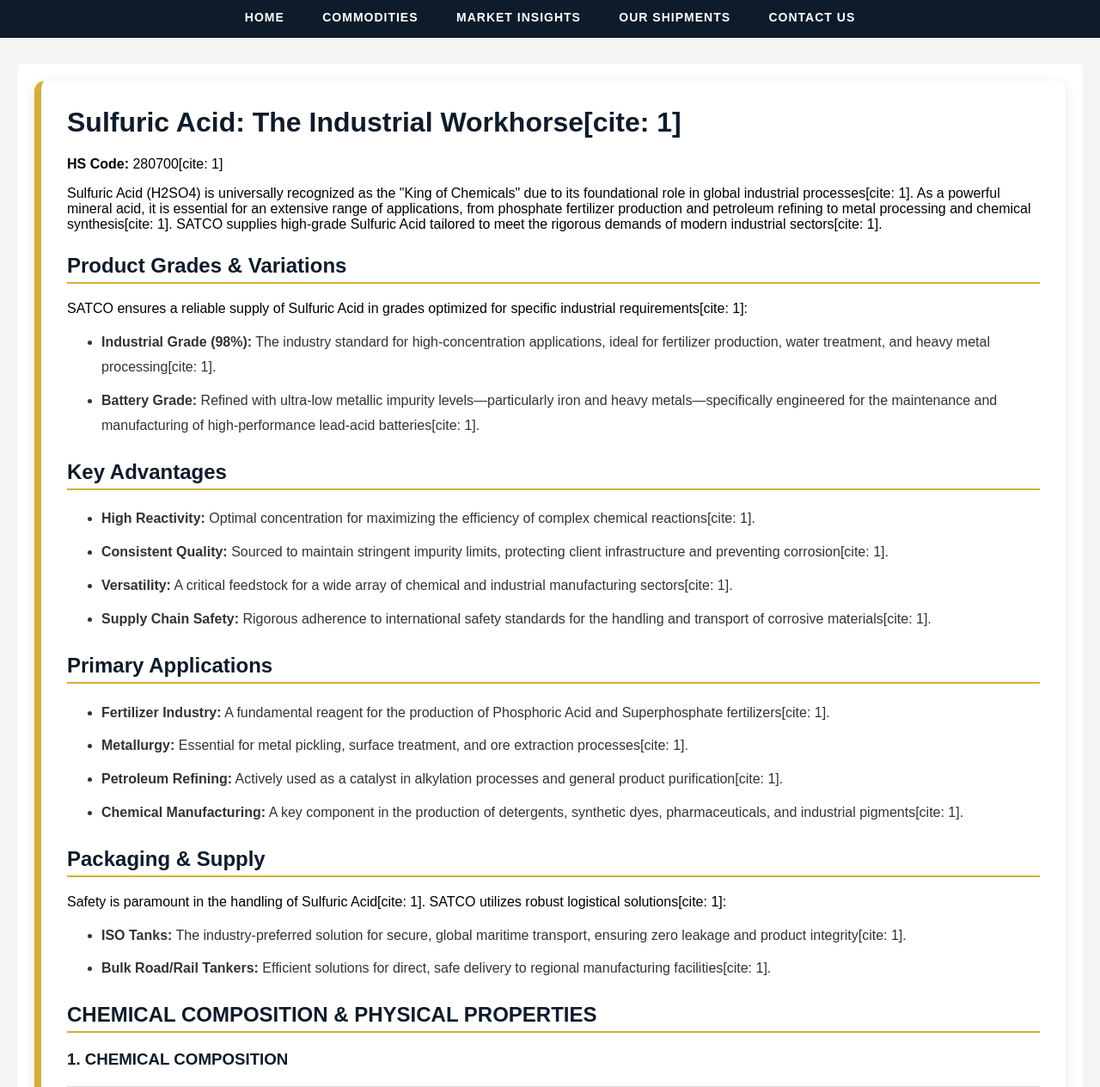
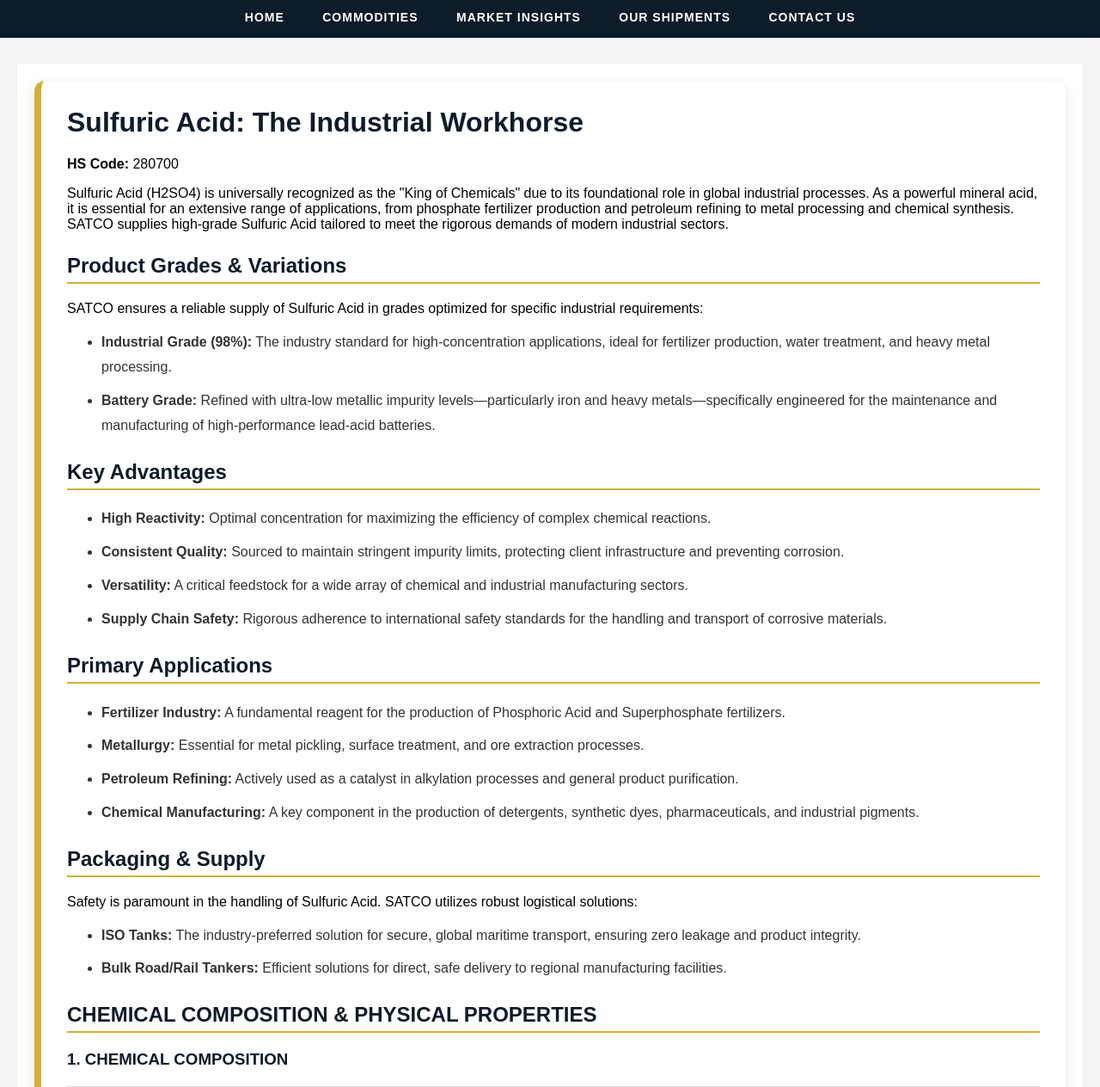
Before and after one commit to satco-petrochemical/satco-petrochemical.github.io, a Jekyll site: the page built from products/sulfuric-acid/index.html, in a window 1280 px wide and 1400 px high, scrolled down 218 px, cut to the strip 136-1400 px from the top of the window. Shown: the whole strip at 86% size. Built offline with Jekyll 4.4.1, drawn with Linux system fonts in a browser that asks for light colours; some of the changed text lies outside the part shown.

Commit message:
Update index.html

```diff
--- a/products/sulfuric-acid/index.html
+++ b/products/sulfuric-acid/index.html
@@ -25,38 +25,38 @@ title: Sulfuric Acid | SATCO Petrochemical
 </style>
 
 <div class="content-card">
-  <h1>Sulfuric Acid: The Industrial Workhorse[cite: 1]</h1>
-  <p><b>HS Code:</b> 280700[cite: 1]</p>
-  <p>Sulfuric Acid (H2SO4) is universally recognized as the "King of Chemicals" due to its foundational role in global industrial processes[cite: 1]. As a powerful mineral acid, it is essential for an extensive range of applications, from phosphate fertilizer production and petroleum refining to metal processing and chemical synthesis[cite: 1]. SATCO supplies high-grade Sulfuric Acid tailored to meet the rigorous demands of modern industrial sectors[cite: 1].</p>
+  <h1>Sulfuric Acid: The Industrial Workhorse</h1>
+  <p><b>HS Code:</b> 280700</p>
+  <p>Sulfuric Acid (H2SO4) is universally recognized as the "King of Chemicals" due to its foundational role in global industrial processes. As a powerful mineral acid, it is essential for an extensive range of applications, from phosphate fertilizer production and petroleum refining to metal processing and chemical synthesis. SATCO supplies high-grade Sulfuric Acid tailored to meet the rigorous demands of modern industrial sectors.</p>
 
   <h2>Product Grades & Variations</h2>
-  <p>SATCO ensures a reliable supply of Sulfuric Acid in grades optimized for specific industrial requirements[cite: 1]:</p>
+  <p>SATCO ensures a reliable supply of Sulfuric Acid in grades optimized for specific industrial requirements:</p>
   <ul>
-    <li><b>Industrial Grade (98%):</b> The industry standard for high-concentration applications, ideal for fertilizer production, water treatment, and heavy metal processing[cite: 1].</li>
-    <li><b>Battery Grade:</b> Refined with ultra-low metallic impurity levels—particularly iron and heavy metals—specifically engineered for the maintenance and manufacturing of high-performance lead-acid batteries[cite: 1].</li>
+    <li><b>Industrial Grade (98%):</b> The industry standard for high-concentration applications, ideal for fertilizer production, water treatment, and heavy metal processing.</li>
+    <li><b>Battery Grade:</b> Refined with ultra-low metallic impurity levels—particularly iron and heavy metals—specifically engineered for the maintenance and manufacturing of high-performance lead-acid batteries.</li>
   </ul>
 
   <h2>Key Advantages</h2>
   <ul>
-    <li><b>High Reactivity:</b> Optimal concentration for maximizing the efficiency of complex chemical reactions[cite: 1].</li>
-    <li><b>Consistent Quality:</b> Sourced to maintain stringent impurity limits, protecting client infrastructure and preventing corrosion[cite: 1].</li>
-    <li><b>Versatility:</b> A critical feedstock for a wide array of chemical and industrial manufacturing sectors[cite: 1].</li>
-    <li><b>Supply Chain Safety:</b> Rigorous adherence to international safety standards for the handling and transport of corrosive materials[cite: 1].</li>
+    <li><b>High Reactivity:</b> Optimal concentration for maximizing the efficiency of complex chemical reactions.</li>
+    <li><b>Consistent Quality:</b> Sourced to maintain stringent impurity limits, protecting client infrastructure and preventing corrosion.</li>
+    <li><b>Versatility:</b> A critical feedstock for a wide array of chemical and industrial manufacturing sectors.</li>
+    <li><b>Supply Chain Safety:</b> Rigorous adherence to international safety standards for the handling and transport of corrosive materials.</li>
   </ul>
 
   <h2>Primary Applications</h2>
   <ul>
-    <li><b>Fertilizer Industry:</b> A fundamental reagent for the production of Phosphoric Acid and Superphosphate fertilizers[cite: 1].</li>
-    <li><b>Metallurgy:</b> Essential for metal pickling, surface treatment, and ore extraction processes[cite: 1].</li>
-    <li><b>Petroleum Refining:</b> Actively used as a catalyst in alkylation processes and general product purification[cite: 1].</li>
-    <li><b>Chemical Manufacturing:</b> A key component in the production of detergents, synthetic dyes, pharmaceuticals, and industrial pigments[cite: 1].</li>
+    <li><b>Fertilizer Industry:</b> A fundamental reagent for the production of Phosphoric Acid and Superphosphate fertilizers.</li>
+    <li><b>Metallurgy:</b> Essential for metal pickling, surface treatment, and ore extraction processes.</li>
+    <li><b>Petroleum Refining:</b> Actively used as a catalyst in alkylation processes and general product purification.</li>
+    <li><b>Chemical Manufacturing:</b> A key component in the production of detergents, synthetic dyes, pharmaceuticals, and industrial pigments.</li>
   </ul>
 
   <h2>Packaging & Supply</h2>
-  <p>Safety is paramount in the handling of Sulfuric Acid[cite: 1]. SATCO utilizes robust logistical solutions[cite: 1]:</p>
+  <p>Safety is paramount in the handling of Sulfuric Acid. SATCO utilizes robust logistical solutions:</p>
   <ul>
-    <li><b>ISO Tanks:</b> The industry-preferred solution for secure, global maritime transport, ensuring zero leakage and product integrity[cite: 1].</li>
-    <li><b>Bulk Road/Rail Tankers:</b> Efficient solutions for direct, safe delivery to regional manufacturing facilities[cite: 1].</li>
+    <li><b>ISO Tanks:</b> The industry-preferred solution for secure, global maritime transport, ensuring zero leakage and product integrity.</li>
+    <li><b>Bulk Road/Rail Tankers:</b> Efficient solutions for direct, safe delivery to regional manufacturing facilities.</li>
   </ul>
 
   <h2>CHEMICAL COMPOSITION & PHYSICAL PROPERTIES</h2>
@@ -80,5 +80,5 @@ title: Sulfuric Acid | SATCO Petrochemical
   </table>
 
   <h2>Call to Action</h2>
-  <p>For Technical Data Sheets (TDS) and current FOB/CFR pricing for bulk shipments of Sulfuric Acid, please contact the SATCO specialized sales team[cite: 1].</p>
+  <p>For Technical Data Sheets (TDS) and current FOB/CFR pricing for bulk shipments of Sulfuric Acid, please contact the SATCO specialized sales team.</p>
 </div>
```
